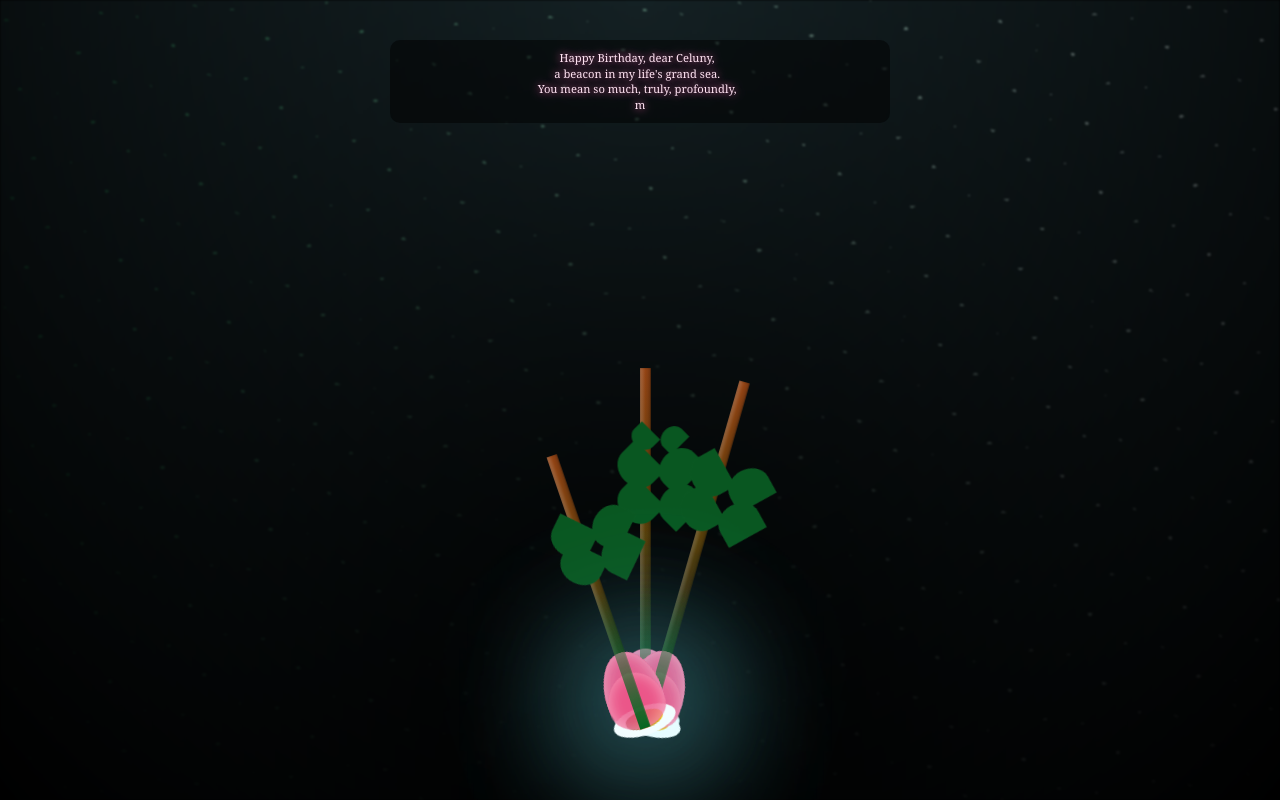
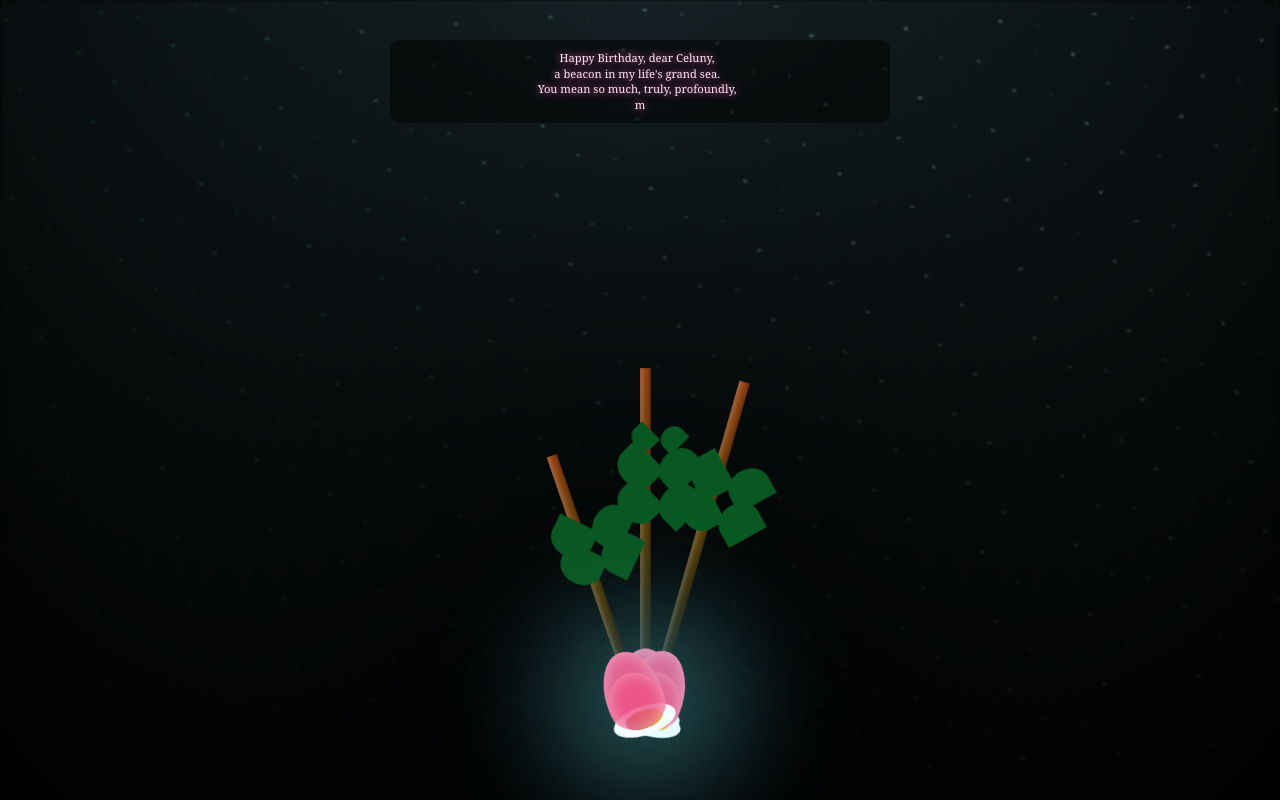
Before and after one commit to jojelll/dear-celunyyy, a plain HTML site: page index.html in a window 1280 px wide. Drawn offline with Linux system fonts and the light colour scheme.

Commit message:
Update index.html

```diff
--- a/index.html
+++ b/index.html
@@ -25,19 +25,6 @@
                 <div class="flower__leaf flower__leaf--4"></div>
                 <div class="flower__white-circle"></div>
             </div>
-            <div class="flower__grass flower__grass--1">
-                <div class="flower__grass--top"></div>
-                <div class="flower__grass--bottom"></div>
-                <div class="flower__grass__leaf flower__grass__leaf--1"></div>
-                <div class="flower__grass__leaf flower__grass__leaf--2"></div>
-                <div class="flower__grass__leaf flower__grass__leaf--3"></div>
-                <div class="flower__grass__leaf flower__grass__leaf--4"></div>
-                <div class="flower__grass__leaf flower__grass__leaf--5"></div>
-                <div class="flower__grass__leaf flower__grass__leaf--6"></div>
-                <div class="flower__grass__leaf flower__grass__leaf--7"></div>
-                <div class="flower__grass__leaf flower__grass__leaf--8"></div>
-                <div class="flower__grass__overlay"></div>
-            </div>
         </div>
         <div class="flower flower--2">
             <div class="flower__line">
@@ -52,19 +39,6 @@
                 <div class="flower__leaf flower__leaf--3"></div>
                 <div class="flower__leaf flower__leaf--4"></div>
                 <div class="flower__white-circle"></div>
-            </div>
-            <div class="flower__grass flower__grass--1">
-                <div class="flower__grass--top"></div>
-                <div class="flower__grass--bottom"></div>
-                <div class="flower__grass__leaf flower__grass__leaf--1"></div>
-                <div class="flower__grass__leaf flower__grass__leaf--2"></div>
-                <div class="flower__grass__leaf flower__grass__leaf--3"></div>
-                <div class="flower__grass__leaf flower__grass__leaf--4"></div>
-                <div class="flower__grass__leaf flower__grass__leaf--5"></div>
-                <div class="flower__grass__leaf flower__grass__leaf--6"></div>
-                <div class="flower__grass__leaf flower__grass__leaf--7"></div>
-                <div class="flower__grass__leaf flower__grass__leaf--8"></div>
-                <div class="flower__grass__overlay"></div>
             </div>
         </div>
         <div class="flower flower--3">
@@ -81,19 +55,6 @@
                 <div class="flower__leaf flower__leaf--4"></div>
                 <div class="flower__white-circle"></div>
             </div>
-            <div class="flower__grass flower__grass--1">
-                <div class="flower__grass--top"></div>
-                <div class="flower__grass--bottom"></div>
-                <div class="flower__grass__leaf flower__grass__leaf--1"></div>
-                <div class="flower__grass__leaf flower__grass__leaf--2"></div>
-                <div class="flower__grass__leaf flower__grass__leaf--3"></div>
-                <div class="flower__grass__leaf flower__grass__leaf--4"></div>
-                <div class="flower__grass__leaf flower__grass__leaf--5"></div>
-                <div class="flower__grass__leaf flower__grass__leaf--6"></div>
-                <div class="flower__grass__leaf flower__grass__leaf--7"></div>
-                <div class="flower__grass__leaf flower__grass__leaf--8"></div>
-                <div class="flower__grass__overlay"></div>
-            </div>
         </div>
     </div>
     <div id="typewriter-text"></div>
```
